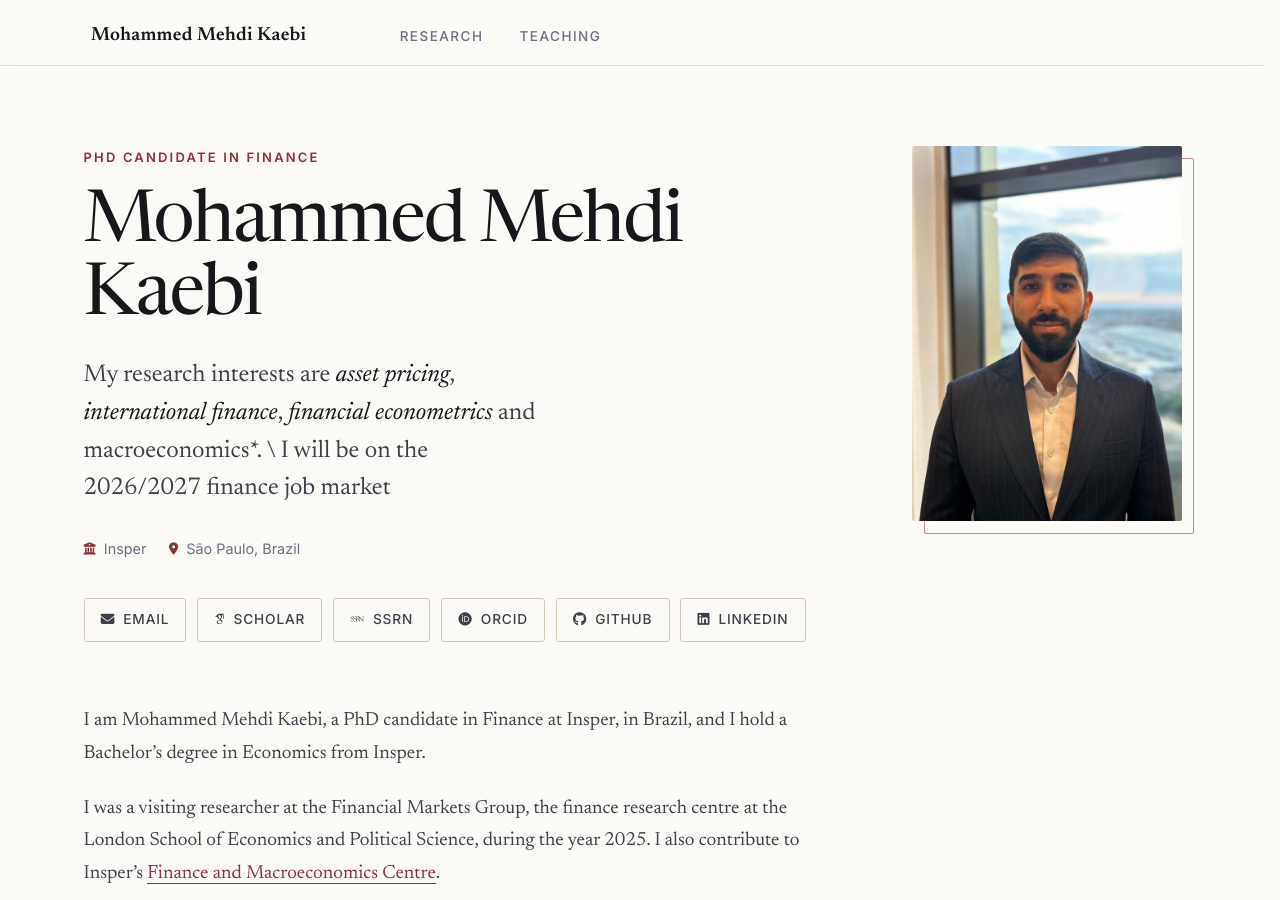
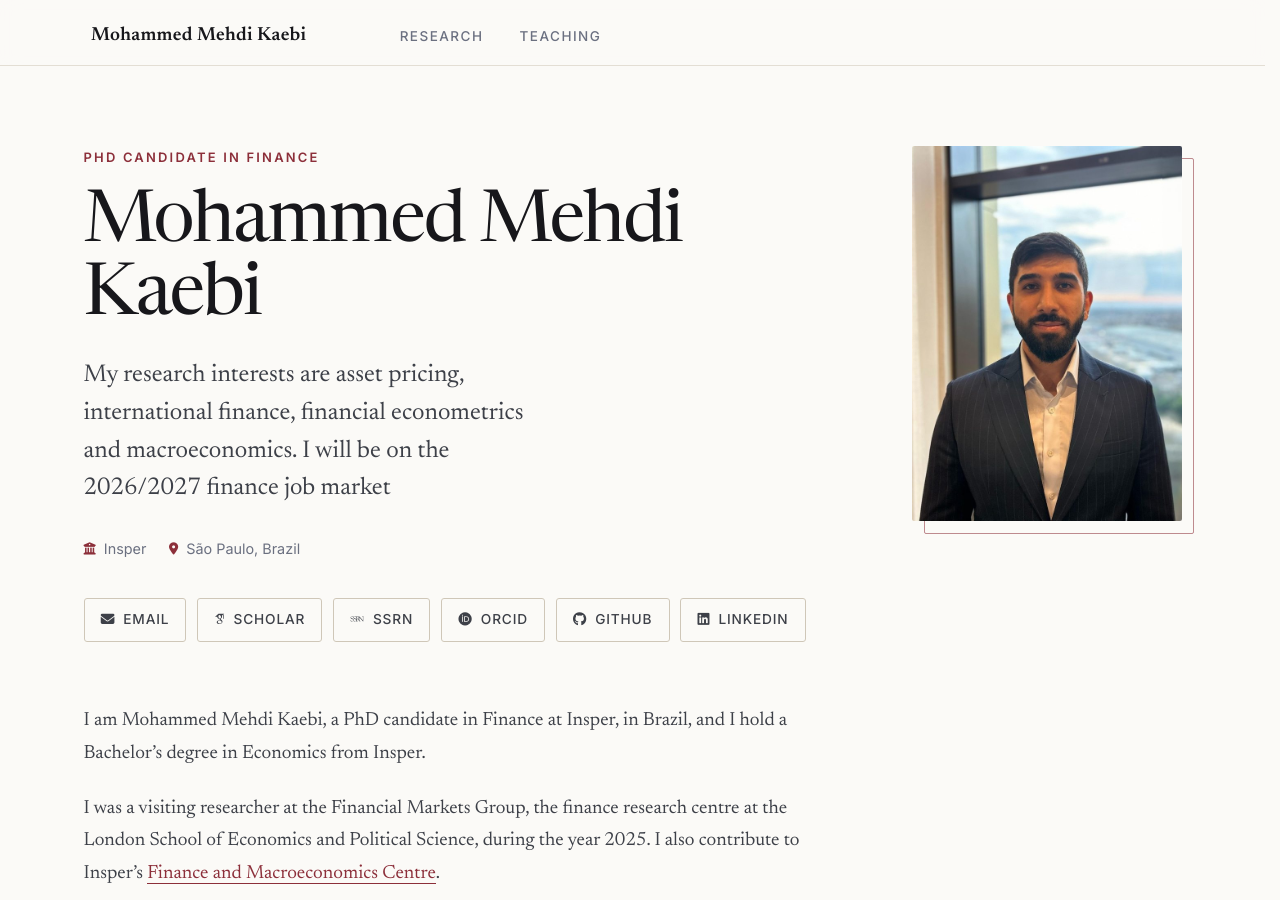
Before and after one commit to mkaebi/mkaebi.github.io, a Jekyll site: the page built from _pages/about.md, in a window 1280 px wide and 900 px high. Built offline with Jekyll 4.4.1, drawn with Linux system fonts in a browser that asks for light colours; some web fonts are replaced.

```diff
--- a/_pages/about.md
+++ b/_pages/about.md
@@ -7,7 +7,8 @@ description: "Mohammed Mehdi Kaebi is a PhD candidate in Finance at Insper, São
 author_profile: false
 hero:
   eyebrow: "PhD Candidate in Finance"
-  lede: "My research interests are *asset pricing*, *international finance*, *financial econometrics* and macroeconomics*. \\ I will be on the 2026/2027 finance job market"
+  lede: "My research interests are asset pricing, international finance, financial econometrics and macroeconomics.
+   I will be on the 2026/2027 finance job market"
   # cv: "/files/cv.pdf"       # uncomment once a CV lives in /files/ to add a CV button
   # caption: "Photo caption"  # optional line under the portrait
 redirect_from:
```
